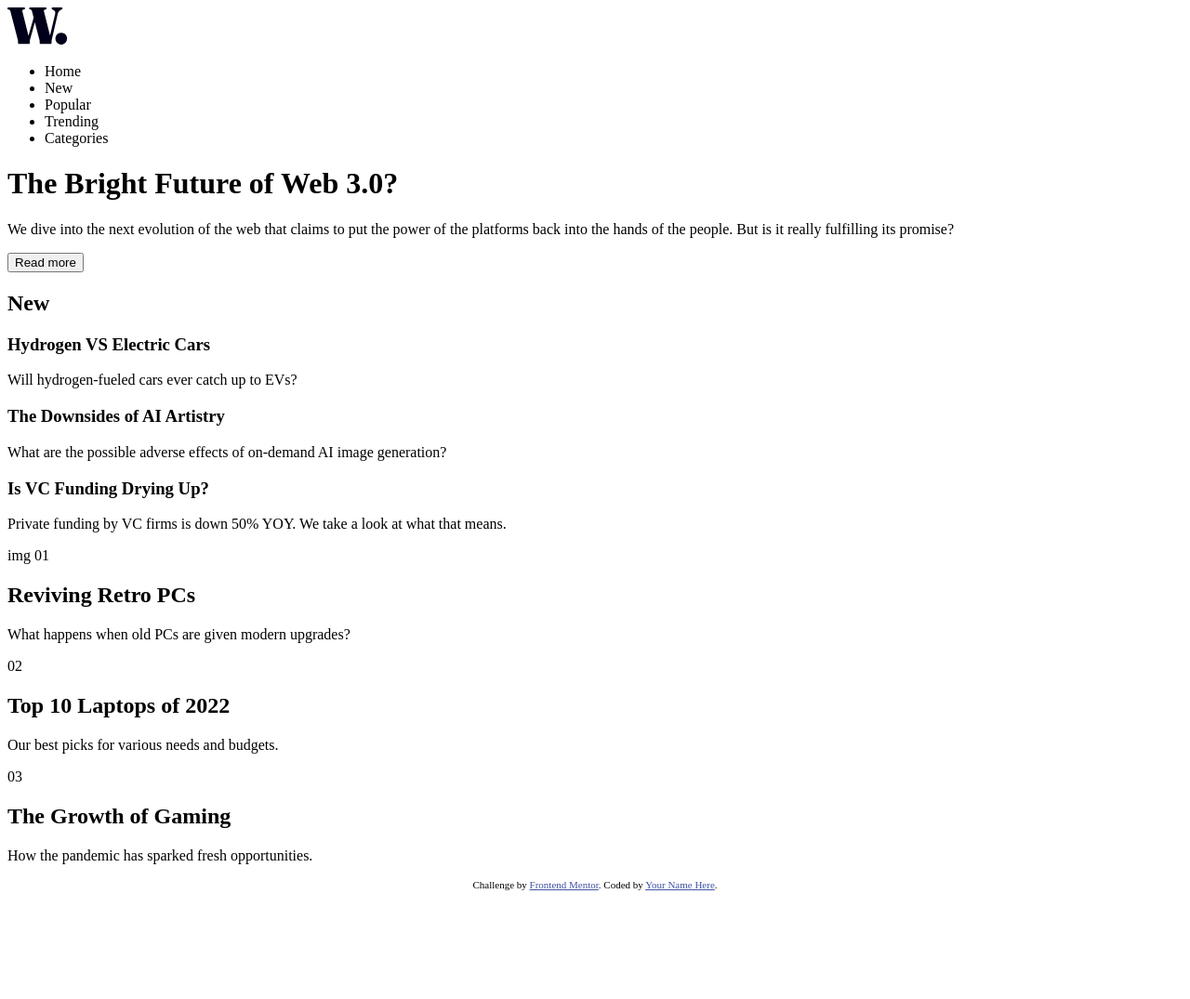
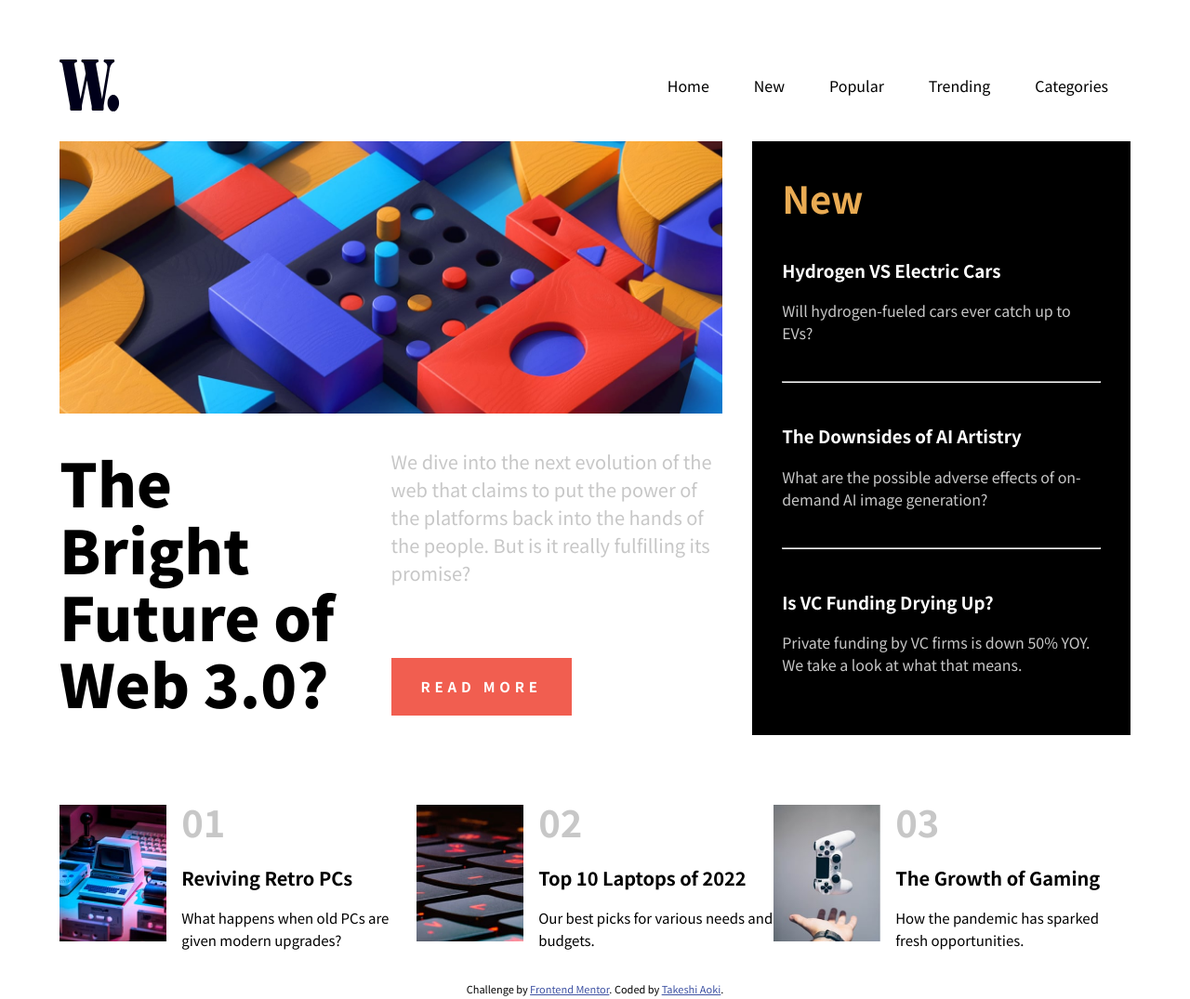
Before and after one commit to Takeshi-619/html-challenges, a plain HTML site: page news-homepage-main/index.html in a window 1280 px wide. Shown: the whole page at 93% size. Before the commit the page ends 966 px from the top, so only its background shows below. Drawn offline with Linux system fonts and the light colour scheme.

Commit message:
css 適応

```diff
--- a/news-homepage-main/index.html
+++ b/news-homepage-main/index.html
@@ -10,12 +10,137 @@
       type="image/png"
       sizes="32x32"
       href="./assets/images/favicon-32x32.png" />
+    <link
+      href="https://fonts.googleapis.com/css2?family=Merriweather:ital,wght@0,300;0,400;0,700;0,900;1,300;1,400;1,700;1,900&family=Noto+Sans+JP:wght@100;300;400;500;700;900&display=swap"
+      rel="stylesheet" />
 
     <title>Frontend Mentor | News homepage</title>
 
     <!-- Feel free to remove these styles or customise in your own stylesheet 👍 -->
     <style>
+      body {
+        margin: 64px;
+        font-family: "Noto sans JP";
+      }
+
+      header {
+        display: flex;
+        justify-content: space-between;
+        margin-bottom: 32px;
+      }
+
+      .gnav-ul {
+        display: flex;
+        justify-content: space-between;
+      }
+      .gnav-ul li {
+        list-style: none;
+        margin: 0 24px;
+      }
+      .warp {
+        display: flex;
+        column-gap: 32px;
+      }
+      .warper {
+        width: 100%;
+      }
+      .warper img {
+        width: 100%;
+        margin-bottom: 32px;
+      }
+      .content-warp {
+        width: 100%;
+        display: grid;
+        grid-template-columns: 1fr 1fr;
+        justify-content: space-between;
+      }
+      .content-warp h1 {
+        line-height: 72px;
+        font-size: 64px;
+        font-weight: 900;
+        margin: 0;
+        width: 90%;
+      }
+      .content-warp:nth-child(2) {
+        line-height: 30px;
+      }
+      .content-warp:nth-child(2) p {
+        margin: 0;
+        font-size: 20px;
+        color: #c7c7c7;
+      }
+      .content-warp-copy {
+        position: relative;
+      }
+      .content-warp-btn a {
+        position: absolute;
+        bottom: 0;
+        left: 0;
+        padding: 16px 32px;
+        background-color: hsl(5, 85%, 63%);
+        color: #fff;
+        text-decoration: none;
+        text-transform: uppercase;
+        font-weight: 700;
+        font-size: 15px;
+        letter-spacing: 0.3rem;
+        margin: 0 auto;
+      }
+      .new-content {
+        background-color: #000;
+        padding: 32px;
+      }
+      .new-content h2 {
+        margin: 0;
+        font-size: 40px;
+        color: hsl(35, 77%, 62%);
+      }
+      .new-content-warp {
+        padding: 16px 0;
+      }
+      .new-content-title {
+        color: #fff;
+      }
+      .new-content-copy {
+        color: #c7c7c7;
+        line-height: 24px;
+      }
+      .ranking-content {
+        margin-top: 64px;
+        display: grid;
+        grid-template-columns: 1fr 1fr 1fr;
+      }
+      .ranking-content-warp {
+        display: flex;
+        justify-content: space-between;
+        align-items: center;
+      }
+      .ranking-content-warp img {
+        width: 30%;
+        height: unset;
+      }
+      .ranking-content-warp-block {
+        height: 100%;
+        margin-left: 16px;
+        display: flex;
+        justify-content: space-between;
+        flex-direction: column;
+      }
+      .ranking-content-warp-block span {
+        font-size: 40px;
+        font-weight: 700;
+        color: #c7c7c7;
+      }
+      .ranking-content-warp-title {
+        font-size: 20px;
+      }
+      .ranking-content-warp-copy {
+        margin: 0;
+        line-height: 24px;
+        font-size: 15px;
+      }
       .attribution {
+        margin-top: 32px;
         font-size: 11px;
         text-align: center;
       }
@@ -25,7 +150,7 @@
     </style>
   </head>
   <body>
-    <hedaer>
+    <header>
       <img src="./assets/images/logo.svg" alt="logo" />
       <nav>
         <ul class="gnav-ul">
@@ -36,55 +161,82 @@
           <li>Categories</li>
         </ul>
       </nav>
-    </hedaer>
+    </header>
     <main>
+      <div class="warp">
+        <div class="warper">
+          <img src="./assets/images/image-web-3-desktop.jpg" alt="" />
+          <section class="content-warp">
             <h1>The Bright Future of Web 3.0?</h1>
+            <div class="content-warp-copy">
               <p>
-        We dive into the next evolution of the web that claims to put the power
-        of the platforms back into the hands of the people. But is it really
-        fulfilling its promise?
+                We dive into the next evolution of the web that claims to put
+                the power of the platforms back into the hands of the people.
+                But is it really fulfilling its promise?
               </p>
-      <button>Read more</button>
+              <div class="content-warp-btn"><a href="#">Read more</a></div>
+            </div>
+          </section>
+        </div>
         <aside>
-        <section>
+          <section class="new-content">
             <h2>New</h2>
-          <section>
-            <h3>Hydrogen VS Electric Cars</h3>
-            <p>Will hydrogen-fueled cars ever catch up to EVs?</p>
+            <section class="new-content-warp">
+              <h3 class="new-content-title">Hydrogen VS Electric Cars</h3>
+              <p class="new-content-copy">
+                Will hydrogen-fueled cars ever catch up to EVs?
+              </p>
             </section>
-          <section>
-            <h3>The Downsides of AI Artistry</h3>
-            <p>
+            <hr />
+            <section class="new-content-warp">
+              <h3 class="new-content-title">The Downsides of AI Artistry</h3>
+              <p class="new-content-copy">
                 What are the possible adverse effects of on-demand AI image
                 generation?
               </p>
             </section>
-          <section>
-            <h3>Is VC Funding Drying Up?</h3>
-            <p>
+            <hr />
+            <section class="new-content-warp">
+              <h3 class="new-content-title">Is VC Funding Drying Up?</h3>
+              <p class="new-content-copy">
                 Private funding by VC firms is down 50% YOY. We take a look at
                 what that means.
               </p>
             </section>
           </section>
         </aside>
+      </div>
 
-      <div>
-        <div>
-          img
-          <span> 01</span>
-          <h2>Reviving Retro PCs</h2>
-          <p>What happens when old PCs are given modern upgrades?</p>
+      <div class="ranking-content">
+        <div class="ranking-content-warp">
+          <img src="./assets/images/image-retro-pcs.jpg" alt="" />
+          <div class="ranking-content-warp-block">
+            <span>01</span>
+            <h2 class="ranking-content-warp-title">Reviving Retro PCs</h2>
+            <p class="ranking-content-warp-copy">
+              What happens when old PCs are given modern upgrades?
+            </p>
           </div>
-        <div>
+        </div>
+        <div class="ranking-content-warp">
+          <img src="./assets/images/image-top-laptops.jpg" alt="" />
+          <div class="ranking-content-warp-block">
             <span>02</span>
-          <h2>Top 10 Laptops of 2022</h2>
-          <p>Our best picks for various needs and budgets.</p>
+            <h2 class="ranking-content-warp-title">Top 10 Laptops of 2022</h2>
+            <p class="ranking-content-warp-copy">
+              Our best picks for various needs and budgets.
+            </p>
           </div>
-        <div>
+        </div>
+        <div class="ranking-content-warp">
+          <img src="./assets/images/image-gaming-growth.jpg" alt="" />
+          <div class="ranking-content-warp-block">
             <span>03</span>
-          <h2>The Growth of Gaming</h2>
-          <p>How the pandemic has sparked fresh opportunities.</p>
+            <h2 class="ranking-content-warp-title">The Growth of Gaming</h2>
+            <p class="ranking-content-warp-copy">
+              How the pandemic has sparked fresh opportunities.
+            </p>
+          </div>
         </div>
       </div>
     </main>
@@ -93,7 +245,7 @@
       Challenge by
       <a href="https://www.frontendmentor.io?ref=challenge" target="_blank"
         >Frontend Mentor</a
-      >. Coded by <a href="#">Your Name Here</a>.
+      >. Coded by <a href="https://github.com/Takeshi-619">Takeshi Aoki</a>.
     </div>
   </body>
 </html>
```
Also changed, not shown: 1 other file. Lines whose indentation alone changed are shown as unchanged.
